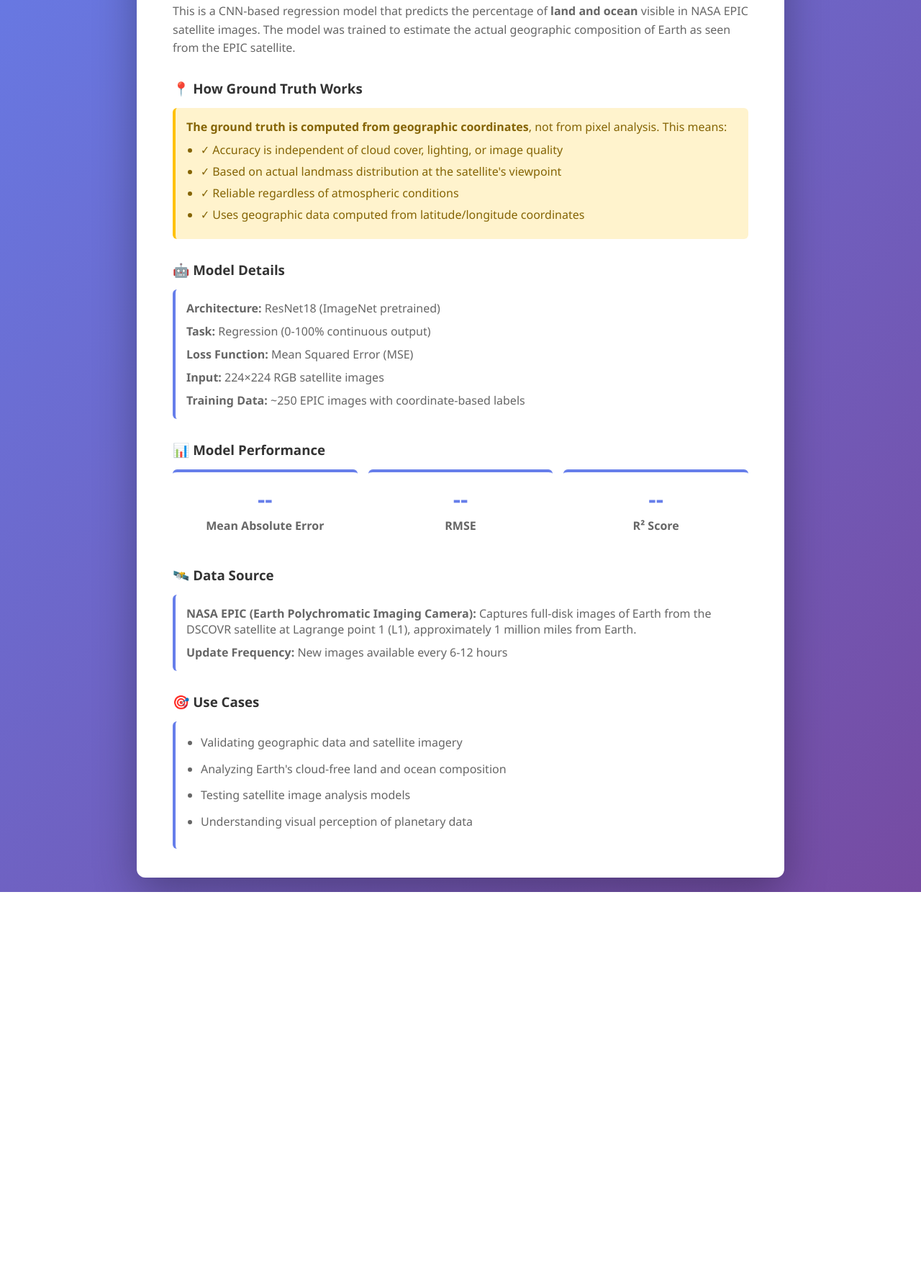
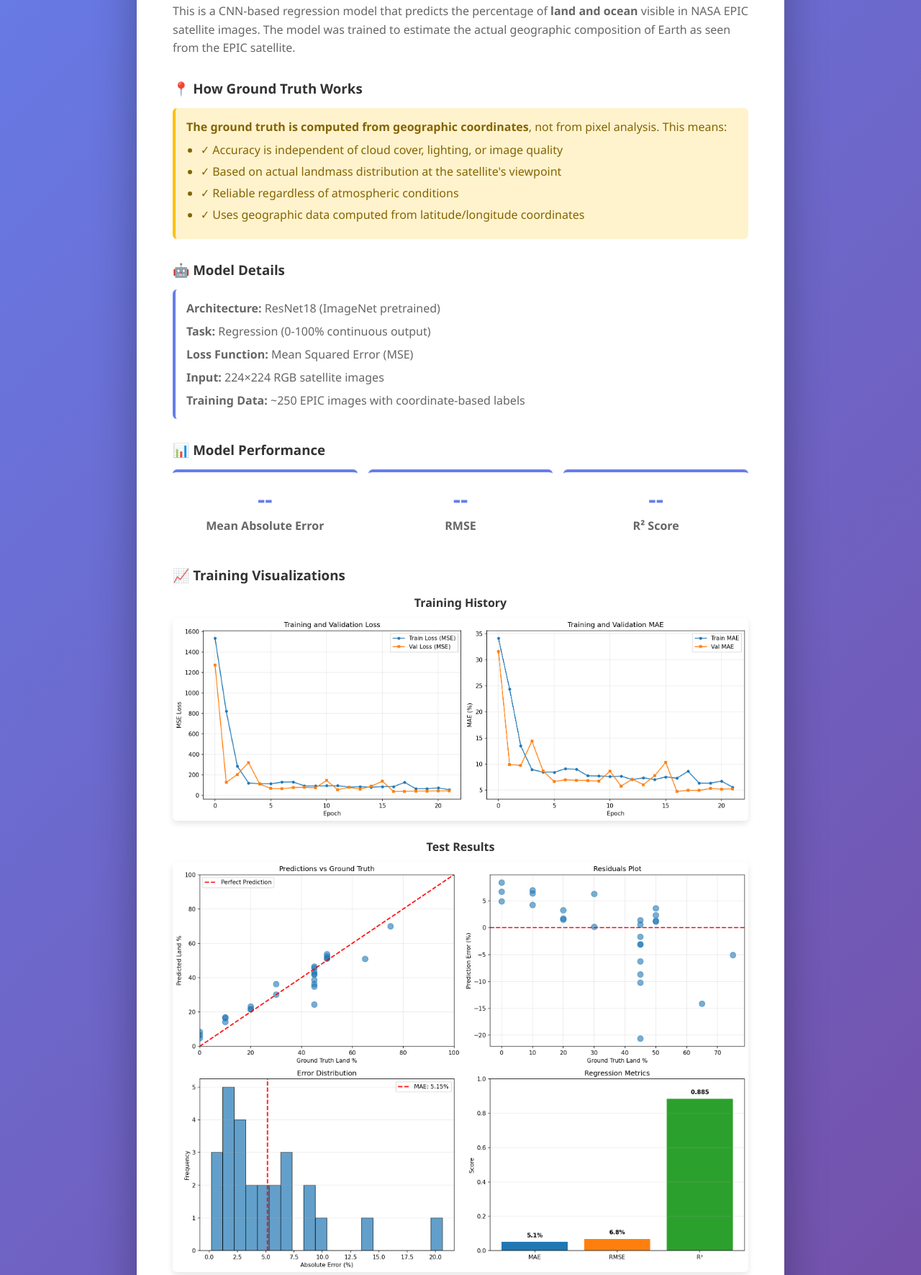
Before and after one commit to stfny222/nasa-epic-classifier, a Flask app: page / in a window 1280 px wide, after a click on "ℹ️ About". Shown: the part 332-2103 px from the top of the page at 72% size. Before the commit the page ends 1571 px from the top, so only its background shows below. Run offline with Flask 3, Linux system fonts and the light colour scheme; parts of the project's set-up code (start-up, migrations or seed data) failed here and were passed over.

Commit message:
feat(app): Display training visualizations in the UI

```diff
--- a/app/app.py
+++ b/app/app.py
@@ -4,7 +4,7 @@ import sys
 import random
 import requests
 from pathlib import Path
-from flask import Flask, request, jsonify, render_template
+from flask import Flask, request, jsonify, render_template, send_file
 from werkzeug.utils import secure_filename
 import io
 from PIL import Image
@@ -211,6 +211,30 @@ def create_app(config=None):
             'metrics': app.predictor.metrics
         })
 
+    @app.route('/static/training_history.png')
+    def serve_training_history():
+        """Serve training history visualization."""
+        try:
+            model_dir = Path(__file__).parent.parent / 'ml' / 'models'
+            img_path = model_dir / 'training_history.png'
+            if not img_path.exists():
+                return jsonify({'error': 'Image not found'}), 404
+            return send_file(str(img_path), mimetype='image/png')
+        except Exception as e:
+            return jsonify({'error': f'Failed to serve image: {str(e)}'}), 500
+
+    @app.route('/static/test_results.png')
+    def serve_test_results():
+        """Serve test results visualization."""
+        try:
+            model_dir = Path(__file__).parent.parent / 'ml' / 'models'
+            img_path = model_dir / 'test_results.png'
+            if not img_path.exists():
+                return jsonify({'error': 'Image not found'}), 404
+            return send_file(str(img_path), mimetype='image/png')
+        except Exception as e:
+            return jsonify({'error': f'Failed to serve image: {str(e)}'}), 500
+
     return app
 
 
--- a/app/templates/index.html
+++ b/app/templates/index.html
@@ -512,6 +526,20 @@
                 </section>
 
                 <section style="margin-bottom: 30px;">
+                    <h3 style="color: #333; margin-bottom: 15px;">📈 Training Visualizations</h3>
+                    <div style="display: flex; flex-direction: column; gap: 20px;">
+                        <div style="text-align: center;">
+                            <h4 style="color: #333; margin-bottom: 10px;">Training History</h4>
+                            <img src="/static/training_history.png" alt="Training History" style="max-width: 100%; border-radius: 6px; box-shadow: 0 4px 8px rgba(0,0,0,0.1);">
+                        </div>
+                        <div style="text-align: center;">
+                            <h4 style="color: #333; margin-bottom: 10px;">Test Results</h4>
+                            <img src="/static/test_results.png" alt="Test Results" style="max-width: 100%; border-radius: 6px; box-shadow: 0 4px 8px rgba(0,0,0,0.1);">
+                        </div>
+                    </div>
+                </section>
+
+                <section style="margin-bottom: 30px;">
                     <h3 style="color: #333; margin-bottom: 15px;">🛰️ Data Source</h3>
                     <div style="background: white; border-left: 4px solid #667eea; padding: 15px; border-radius: 6px;">
                         <p style="color: #666; margin-bottom: 10px;">
@@ -680,20 +708,19 @@
 
             html += '<div class="prediction-card">';
             html += '<h3>🤖 Model Prediction (Image Analysis Only)</h3>';
-            html += '<div class="percentage-display">';
-
+            html += '<div class="percentage-values">';
             html += '<div class="percentage-item land">';
             html += `<div class="percentage-value">${landPct}%</div>`;
             html += '<div class="percentage-label">Land</div>';
-            html += `<div class="progress-bar"><div class="progress-fill" style="width: ${landPct}%">${landPct}%</div></div>`;
             html += '</div>';
-
             html += '<div class="percentage-item ocean">';
             html += `<div class="percentage-value">${oceanPct}%</div>`;
             html += '<div class="percentage-label">Ocean</div>';
-            html += `<div class="progress-bar"><div class="progress-fill" style="width: ${oceanPct}%">${oceanPct}%</div></div>`;
             html += '</div>';
-
+            html += '</div>';
+            html += '<div class="combined-progress-bar">';
+            html += `<div class="progress-land" style="width: ${landPct}%">${landPct}%</div>`;
+            html += `<div class="progress-ocean" style="width: ${oceanPct}%">${oceanPct}%</div>`;
             html += '</div>';
 
             if (groundTruth !== null && groundTruth !== undefined) {
```
Also changed, not shown: other parts of app/templates/index.html (+26 -12 lines).
